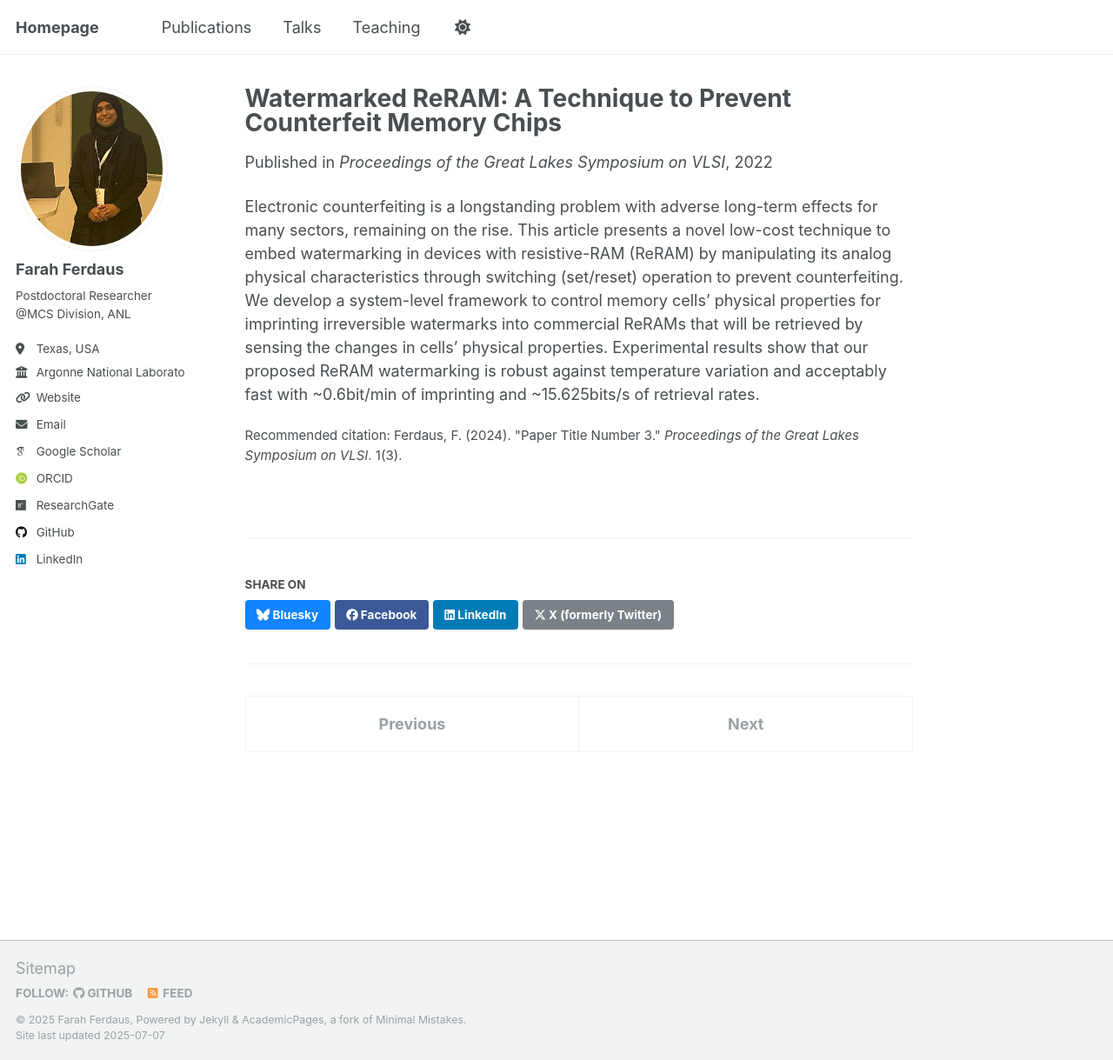
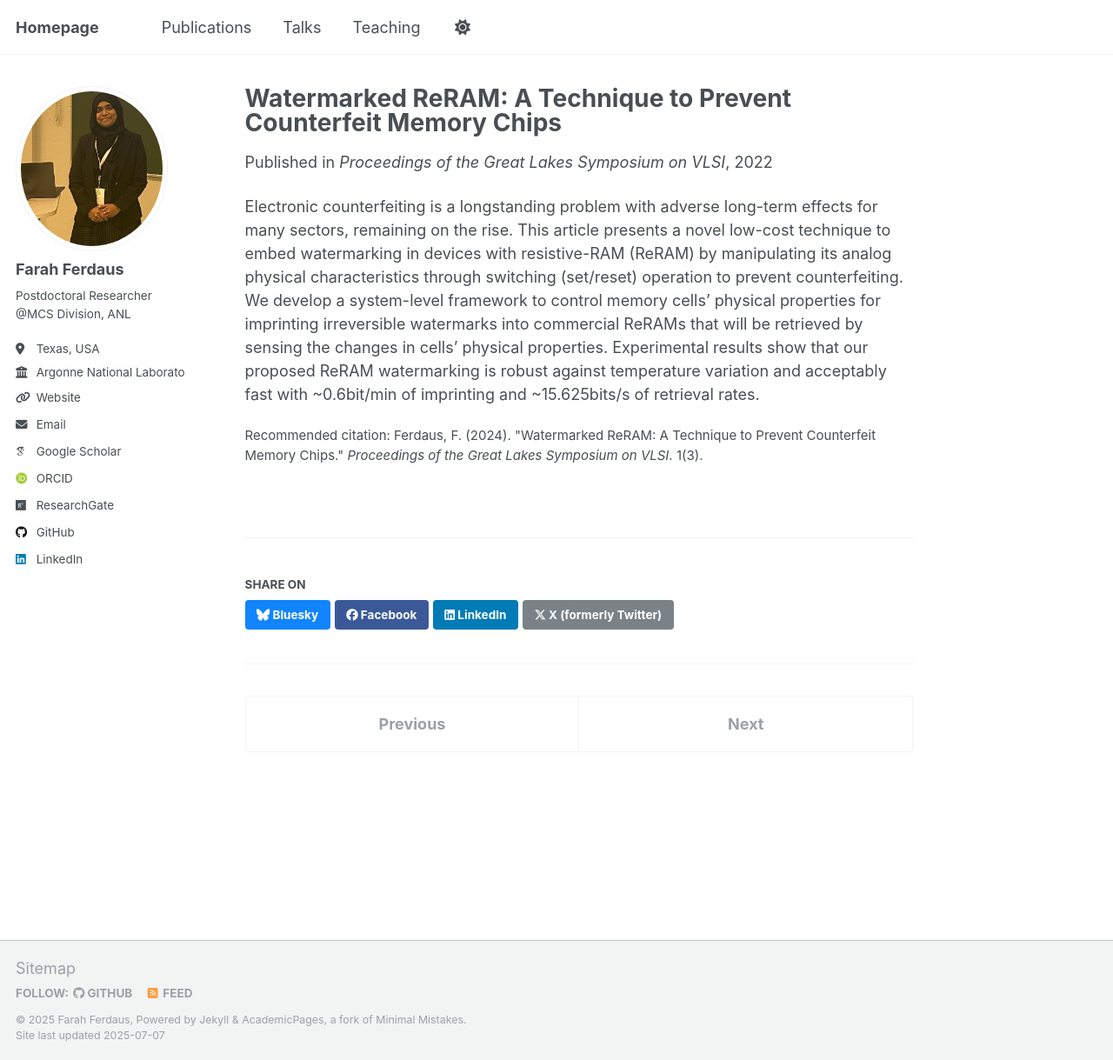
Before and after one commit to fferdaus/fferdaus.github.io, a Jekyll site: the page built from _publications/2022-06-06-Watermarking.md, in a window 1280 px wide and 1219 px high. Shown: the whole window at 87% size. Built offline with Jekyll 4.4.1, drawn with Linux system fonts in a browser that asks for light colours; some web fonts are replaced.

Commit message:
Update 2022-06-06-Watermarking.md

```diff
--- a/_publications/2022-06-06-Watermarking.md
+++ b/_publications/2022-06-06-Watermarking.md
@@ -7,7 +7,7 @@ excerpt: 'This article introduces a low-cost technique to embed irreversible wat
 date: 2022-06-06
 venue: 'Proceedings of the Great Lakes Symposium on VLSI'
 # paperurl: 'http://academicpages.github.io/files/paper3.pdf'
-citation: 'Ferdaus, F. (2024). &quot;Paper Title Number 3.&quot; <i>Proceedings of the Great Lakes Symposium on VLSI</i>. 1(3).'
+citation: 'Ferdaus, F. (2024). &quot;Watermarked ReRAM: A Technique to Prevent Counterfeit Memory Chips.&quot; <i>Proceedings of the Great Lakes Symposium on VLSI</i>. 1(3).'
 ---
 
 Electronic counterfeiting is a longstanding problem with adverse long-term effects for many sectors, remaining on the rise. This article presents a novel low-cost technique to embed watermarking in devices with resistive-RAM (ReRAM) by manipulating its analog physical characteristics through switching (set/reset) operation to prevent counterfeiting. We develop a system-level framework to control memory cells' physical properties for imprinting irreversible watermarks into commercial ReRAMs that will be retrieved by sensing the changes in cells' physical properties. Experimental results show that our proposed ReRAM watermarking is robust against temperature variation and acceptably fast with ~0.6bit/min of imprinting and ~15.625bits/s of retrieval rates.
```
